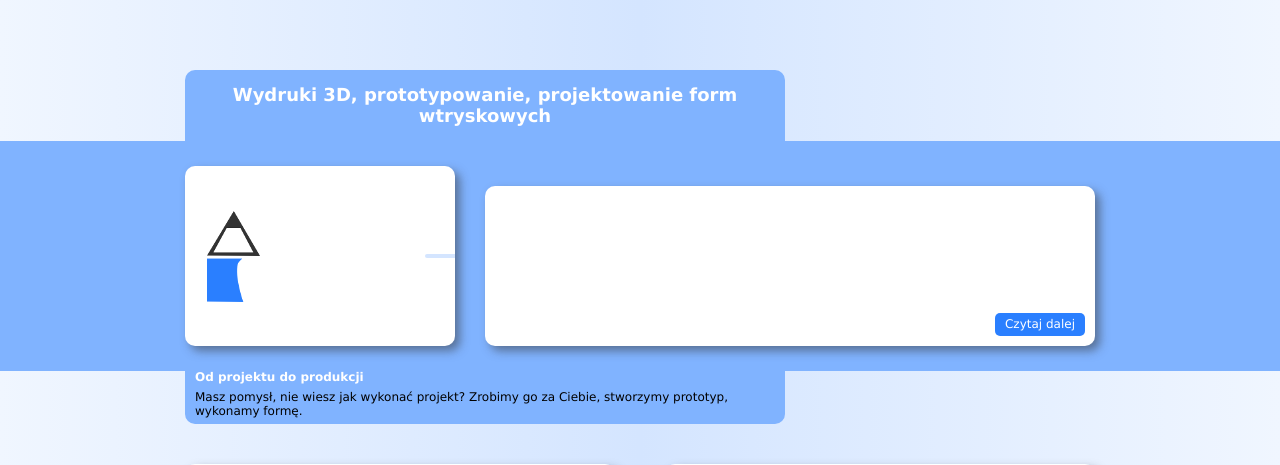
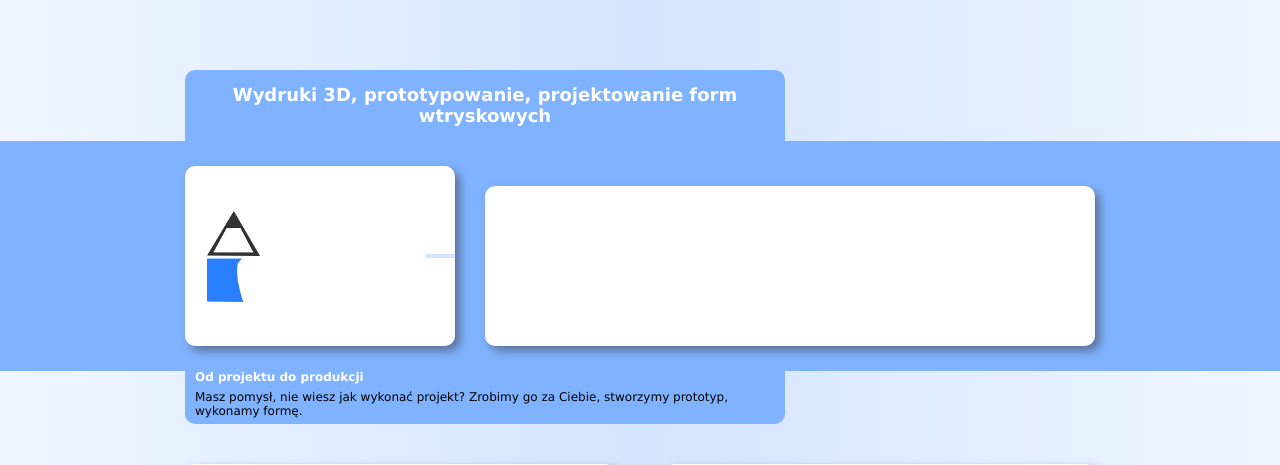
Before and after one commit to v0y/SAF-CMS, a Django app: template safcms/pages/templates/3d.askra.pl/pages/page_detail.html in a window 1280 px wide. Shown: the top 465 px of the page. Run offline with Django 3.2, Linux system fonts and the light colour scheme; the template is opened without the code that fills it, so the values that code supplies are empty; parts of the project's set-up code (start-up, migrations or seed data) failed here and were passed over; some libraries are stand-ins or nearby versions.

Commit message:
[3d.askra.pl] comment-out "czytaj dalej" button in short

```diff
--- a/safcms/shared/templates/3d.askra.pl/shared/base.html
+++ b/safcms/shared/templates/3d.askra.pl/shared/base.html
@@ -43,9 +43,9 @@
 					<p>
 						{{ object.short }}
 					</p>
-					<a href="{{ level1.0.get_absolute_url }}" class="read-more">
-						Czytaj dalej
-					</a>
+{#					<a href="{{ level1.0.get_absolute_url }}" class="read-more">#}
+{#						Czytaj dalej#}
+{#					</a>#}
 				</div>
 			</div>
 		</div>
```
